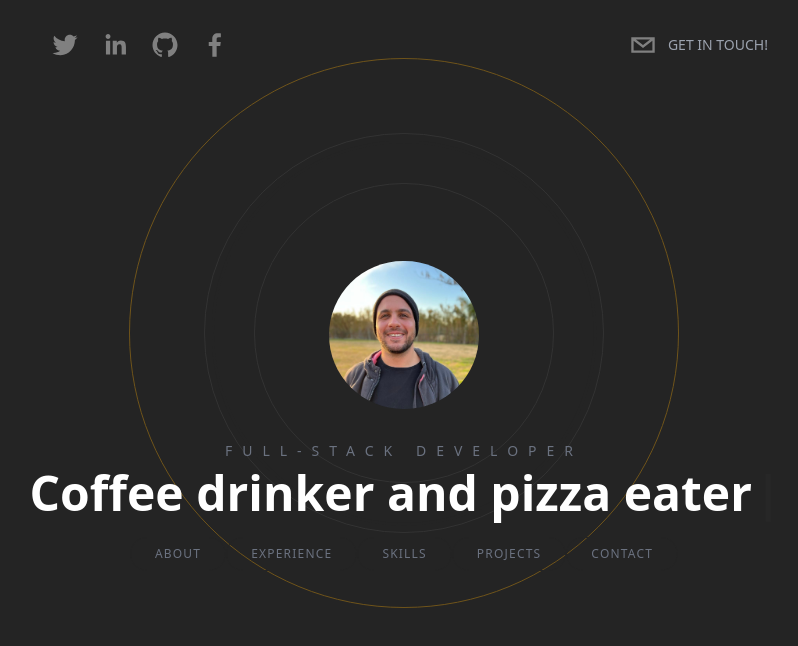
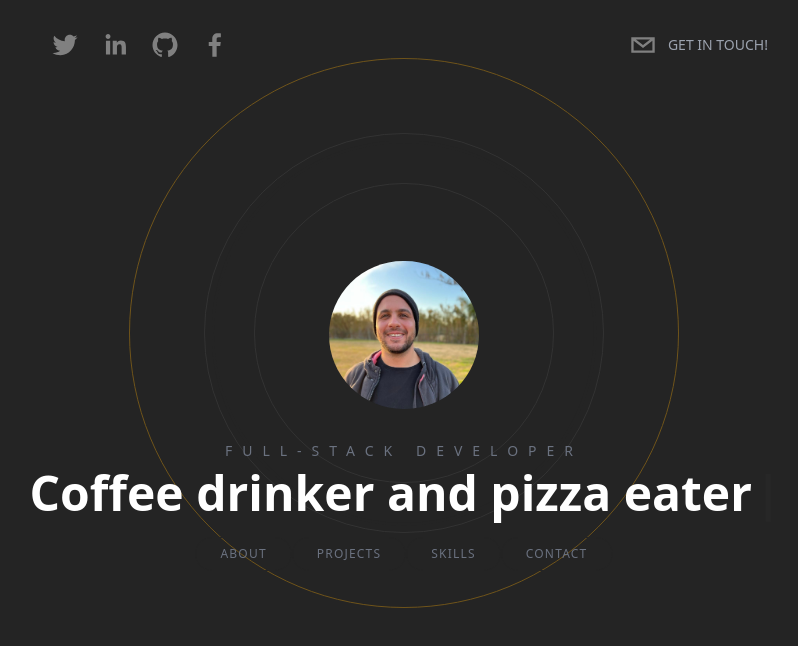
Before and after one commit to KaskMIL/portfolio-nextjs, a Next.js app: page / in a window 1280 px wide. Shown: the top 646 px of the page, without its empty margins (236-1034 px from the left). Built offline with nearby package versions, Linux system fonts and the light colour scheme.

Commit message:
Update nav

```diff
--- a/components/Hero.tsx
+++ b/components/Hero.tsx
@@ -38,14 +38,11 @@ const Hero = (props: Props) => {
           <Link href='#about'>
           <button className="buttonHero">About</button>
           </Link>
-          <Link href='#experiences'>
-          <button className="buttonHero">Experience</button>
+          <Link href='#projects'>
+          <button className="buttonHero">Projects</button>
           </Link>
           <Link href='#skills'>
           <button className="buttonHero">Skills</button>
-          </Link>
-          <Link href='#projects'>
-          <button className="buttonHero">Projects</button>
           </Link>
           <Link href='#contact'>
           <button className="buttonHero">Contact</button>
```
